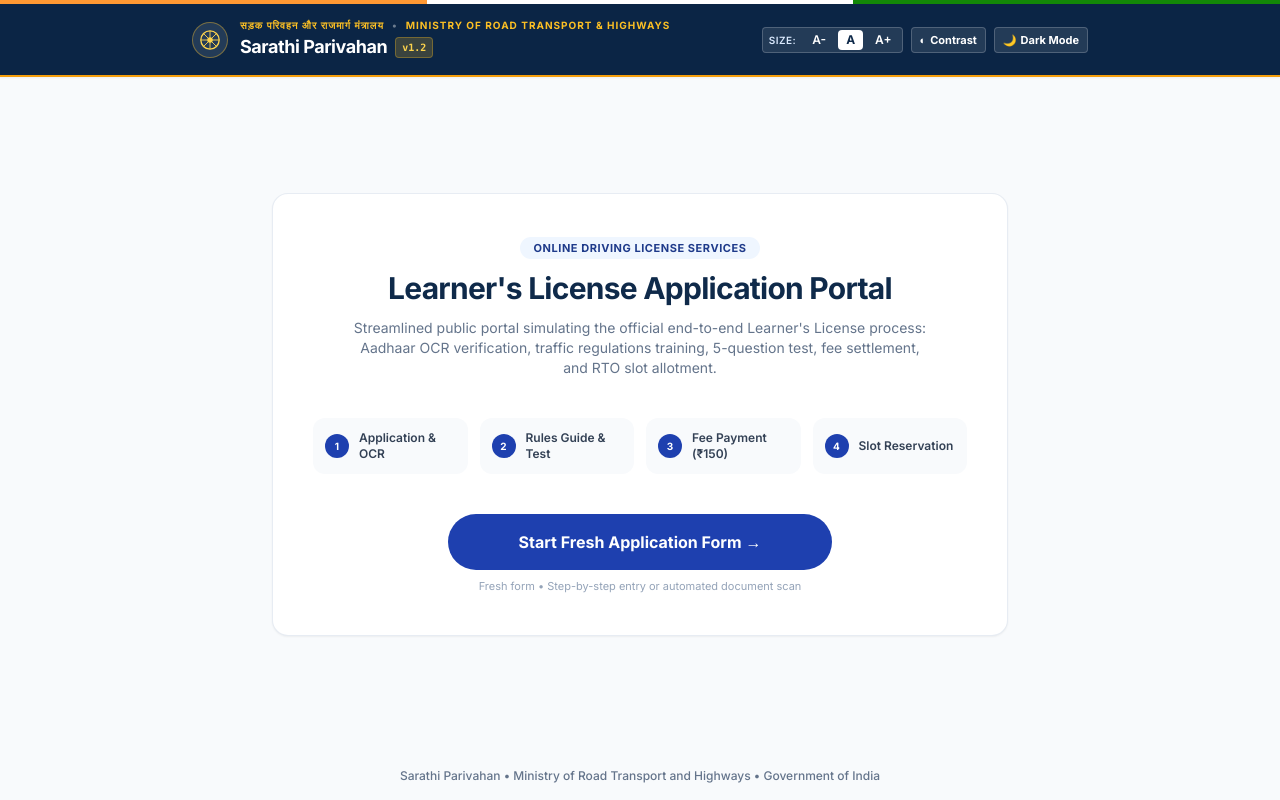
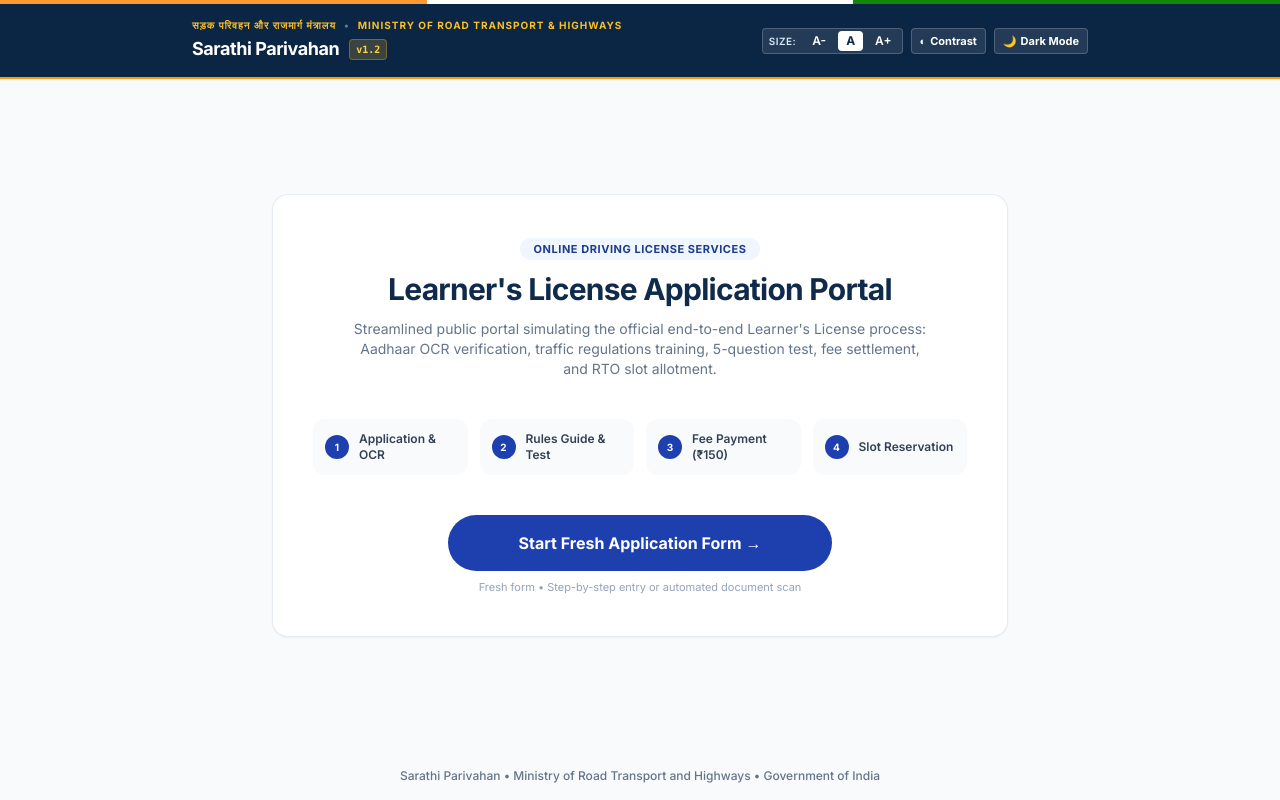
Before and after one commit to Navneet-55/sarathi-lite, a React (Vite) app: page / in a window 1280 px wide. Built offline with nearby package versions, Linux system fonts and the light colour scheme.

Commit message:
refactor: remove all emblem seals and refine clean typography for release v1.2

```diff
--- a/src/SarathiLite.jsx
+++ b/src/SarathiLite.jsx
@@ -228,29 +228,19 @@
         {/* Official Header Banner */}
         <header className="bg-[#0b2545] text-white px-4 py-3.5 border-b-2 border-amber-500 shadow-sm">
           <div className="max-w-4xl mx-auto flex flex-wrap items-center justify-between gap-3">
-            <div className="flex items-center gap-3">
-              {/* National Emblem Seal */}
-              <div className="w-9 h-9 rounded-full bg-white/10 border border-amber-400/40 flex items-center justify-center text-amber-300 font-bold shrink-0">
-                <svg width="22" height="22" viewBox="0 0 24 24" fill="currentColor" aria-hidden="true">
-                  <circle cx="12" cy="12" r="10" stroke="currentColor" strokeWidth="1.5" fill="none" />
-                  <circle cx="12" cy="12" r="3" fill="currentColor" />
-                  <path d="M12,2 L12,22 M2,12 L22,12 M5,5 L19,19 M5,19 L19,5" stroke="currentColor" strokeWidth="1" />
-                </svg>
-              </div>
             <div>
               <p className="text-[10px] text-amber-400 font-bold uppercase tracking-widest flex items-center gap-2">
                 <span>सड़क परिवहन और राजमार्ग मंत्रालय</span>
                 <span className="text-white/40">•</span>
                 <span>Ministry of Road Transport & Highways</span>
               </p>
-                <div className="flex items-center gap-2">
+              <div className="flex items-center gap-2.5 mt-0.5">
                 <h1 className="text-base sm:text-lg font-bold tracking-tight">
                   Sarathi Parivahan
                 </h1>
                 <span className="text-[10px] bg-amber-400/20 text-amber-300 font-mono font-bold px-1.5 py-0.5 rounded border border-amber-400/30">
                   v1.2
                 </span>
-                </div>
               </div>
             </div>
             <AccessibilityBar
@@ -348,14 +338,6 @@
       {/* Official Top Navigation Bar */}
       <header className="bg-[#0b2545] text-white px-4 py-3 border-b-2 border-amber-500 shadow-sm sticky top-0 z-20 no-print">
         <div className="max-w-4xl mx-auto flex items-center justify-between gap-3">
-          <div className="flex items-center gap-3">
-            <div className="w-8 h-8 rounded-full bg-white/10 border border-amber-400/40 flex items-center justify-center text-amber-300 font-bold shrink-0">
-              <svg width="18" height="18" viewBox="0 0 24 24" fill="currentColor" aria-hidden="true">
-                <circle cx="12" cy="12" r="10" stroke="currentColor" strokeWidth="1.5" fill="none" />
-                <circle cx="12" cy="12" r="3" fill="currentColor" />
-                <path d="M12,2 L12,22 M2,12 L22,12 M5,5 L19,19 M5,19 L19,5" stroke="currentColor" strokeWidth="1" />
-              </svg>
-            </div>
           <div>
             <p className="text-[9px] text-amber-400 font-bold uppercase tracking-widest hidden sm:block">
               Ministry of Road Transport & Highways
@@ -367,7 +349,6 @@
               <span className="text-[9px] bg-amber-400/20 text-amber-300 font-mono font-bold px-1.5 py-0.2 rounded border border-amber-400/30">
                 v1.2
               </span>
-              </div>
             </div>
           </div>
           <div className="flex items-center gap-3">
```
Lines whose indentation alone changed are shown as unchanged.
